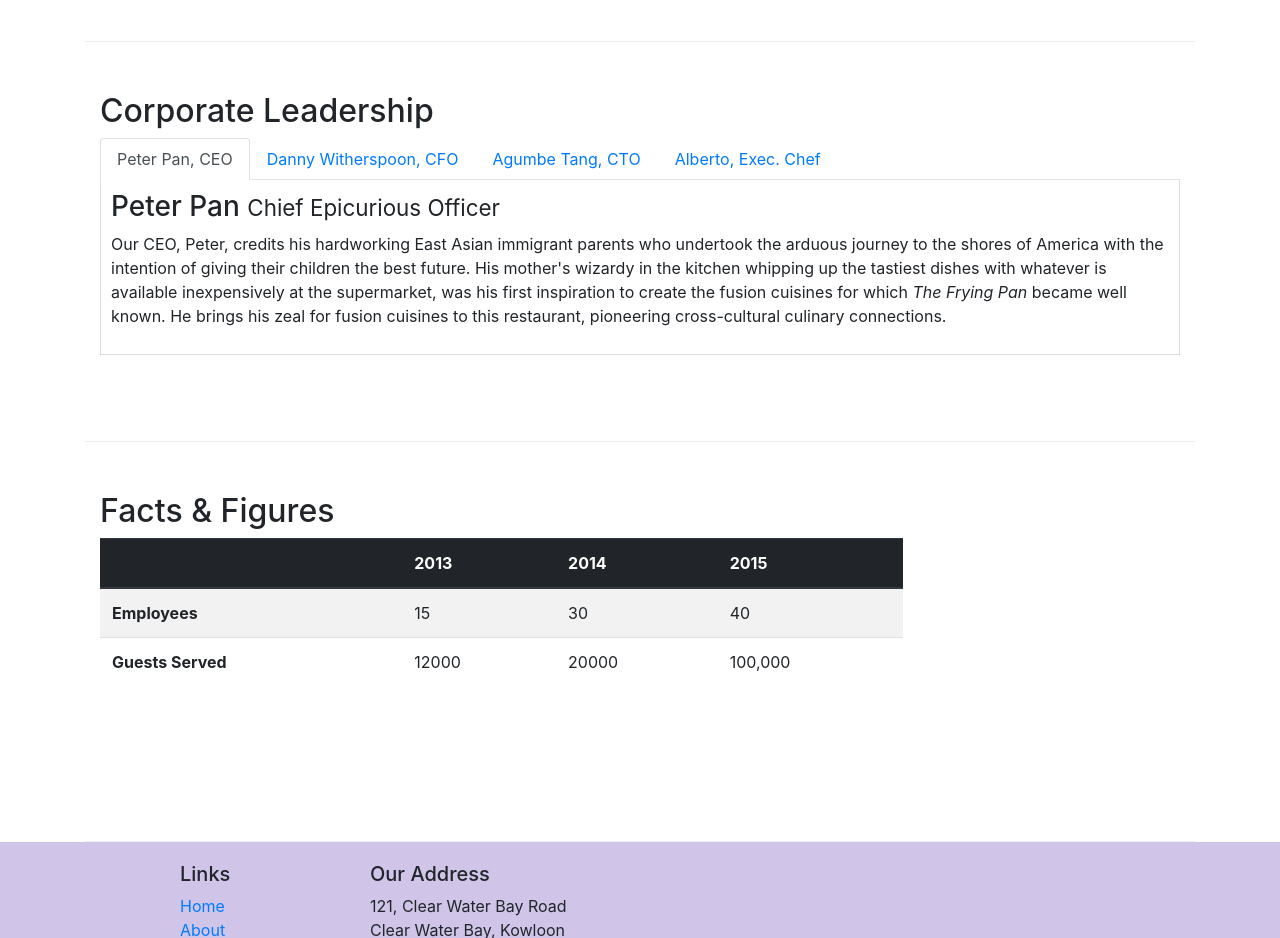
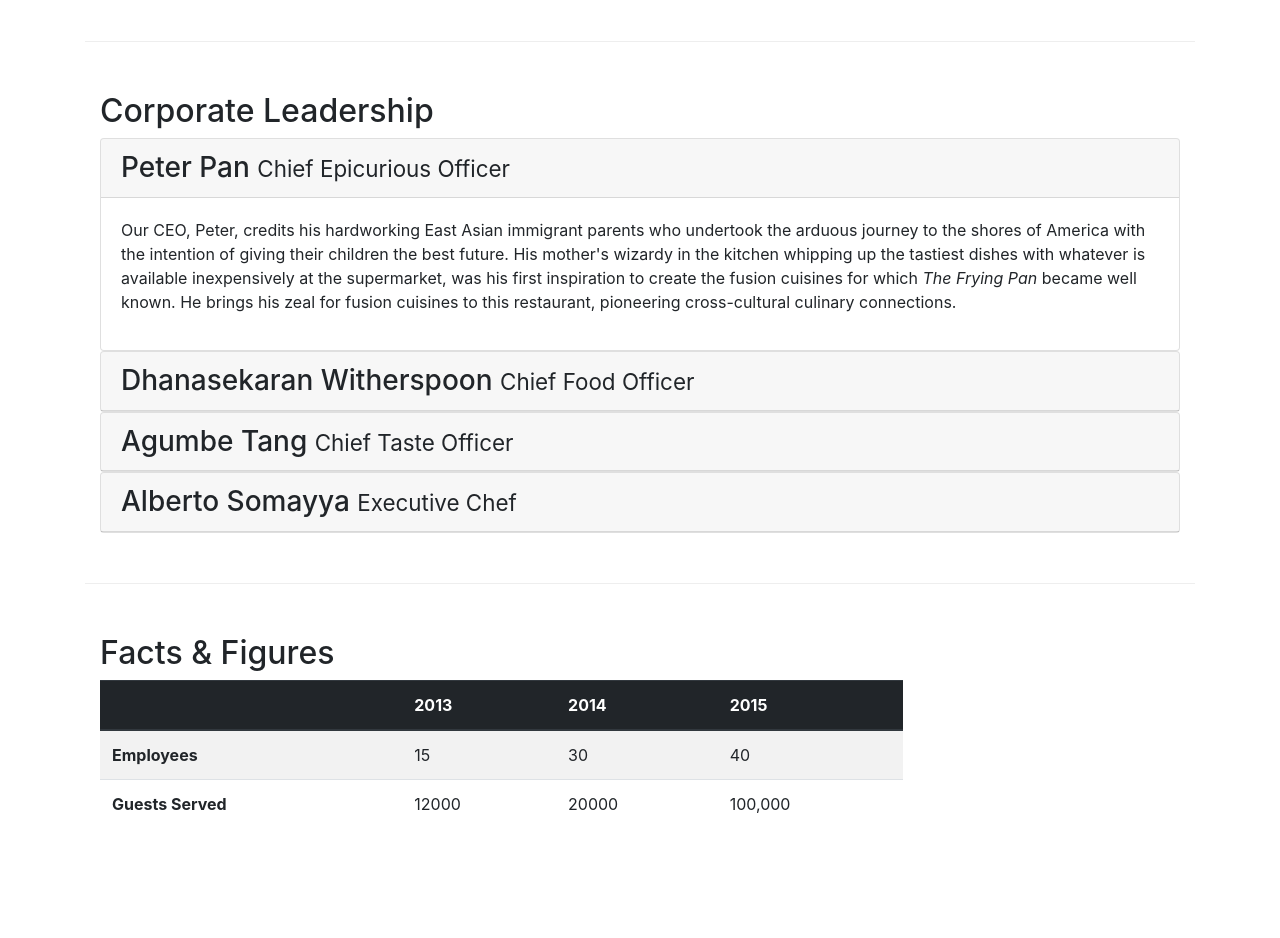
Before and after one commit to CrystalZhou0529/node-test, a website: page aboutus.html in a window 1280 px wide. Shown: the part 960-1898 px from the top of the page. Drawn offline with nearby package versions, Linux system fonts and the light colour scheme.

Commit message:
Accordion

```diff
--- a/aboutus.html
+++ b/aboutus.html
@@ -95,47 +95,74 @@
       <div class="col-12">
         <h2>Corporate Leadership</h2>
 
-        <ul class="nav nav-tabs">
-          <li class="nav-item">
-            <a href="#peter" class="nav-link active" role="tab" data-toggle="tab">Peter Pan, CEO</a>
-          </li>
-          <li class="nav-item">
-            <a href="#danny" class="nav-link" role="tab" data-toggle="tab">Danny Witherspoon, CFO</a>
-          </li>
-          <li class="nav-item">
-            <a href="#agumbe" class="nav-link" role="tab" data-toggle="tab">Agumbe Tang, CTO</a>
-          </li>
-          <li class="nav-item">
-            <a href="#alberto" class="nav-link" role="tab" data-toggle="tab">Alberto, Exec. Chef</a>
-          </li>
-        </ul>
 
-        <div class="tab-content">
-          <div role="tabpanel" class="tab-pane fade show active" id="peter">
-            <h3>Peter Pan <small>Chief Epicurious Officer</small></h3>
-            <p class="d-none d-sm-block">Our CEO, Peter, credits his hardworking East Asian immigrant parents who undertook the arduous journey to the shores of America with the intention of giving their children the best future. His mother's wizardy in the kitchen whipping up the
-              tastiest dishes with whatever is available inexpensively at the supermarket, was his first inspiration to create the fusion cuisines for which <em>The Frying Pan</em> became well known. He brings his zeal for fusion cuisines to this restaurant,
-              pioneering cross-cultural culinary connections.</p>
+
+        <div id="accordion">
+          <div class="card">
+            <div class="card-header" role="tab" id="peter-head">
+              <h3 class="mb-0"><a data-toggle="collapse" data-target="#peter">Peter Pan <small>Chief Epicurious Officer</small></a>
+              </h3>
+
+            </div>
+
+            <div role="tabpanel" class="collapse show" id="peter" data-parent="#accordion">
+              <div class="card-body">
+                <p class="d-none d-sm-block">Our CEO, Peter, credits his hardworking East Asian immigrant parents who undertook the arduous journey to the shores of America with the intention of giving their children the best future. His mother's wizardy in the kitchen whipping up
+                  the tastiest dishes with whatever is available inexpensively at the supermarket, was his first inspiration to create the fusion cuisines for which <em>The Frying Pan</em> became well known. He brings his zeal for fusion cuisines to this
+                  restaurant, pioneering cross-cultural culinary connections.</p>
+              </div>
+
+            </div>
           </div>
 
-          <div role="tabpanel" class="tab-pane fade" id="danny">
-            <h3>Dhanasekaran Witherspoon <small>Chief Food Officer</small></h3>
-            <p class="d-none d-sm-block">Our CFO, Danny, as he is affectionately referred to by his colleagues, comes from a long established family tradition in farming and produce. His experiences growing up on a farm in the Australian outback gave him great appreciation for varieties
-              of food sources. As he puts it in his own words, <em>Everything that runs, wins, and everything that stays, pays!</em></p>
-
+          <div class="card">
+            <div class="card-header" role="tab" id="dannyhead">
+              <h3 class="mb-0">
+                <a class="collapsed" data-toggle="collapse" data-target="#danny">
+                Dhanasekaran Witherspoon <small>Chief Food Officer</small>
+                </a>
+              </h3>
+            </div>
+            <div class="collapse" id="danny" data-parent="#accordion">
+              <div class="card-body">
+                <p class="d-none d-sm-block">Our CFO, Danny, as he is affectionately referred to by his colleagues, comes from a long established family tradition in farming and produce. His experiences growing up on a farm in the Australian outback gave him great appreciation for
+                  varieties of food sources. As he puts it in his own words, <em>Everything that runs, wins, and everything that stays, pays!</em>
+                </p>
+              </div>
+            </div>
+          </div>
+          <div class="card">
+            <div class="card-header" role="tab" id="agumbehead">
+              <h3 class="mb-0">
+                <a class="collapsed" data-toggle="collapse" data-target="#agumbe">
+                Agumbe Tang <small>Chief Taste Officer</small>
+                </a>
+              </h3>
+            </div>
+            <div class="collapse" id="agumbe" data-parent="#accordion">
+              <div class="card-body">
+                <p class="d-none d-sm-block">Blessed with the most discerning gustatory sense, Agumbe, our CTO, personally ensures that every dish that we serve meets his exacting tastes. Our chefs dread the tongue lashing that ensues if their dish does not meet his exacting standards.
+                  He lives by his motto, <em>You click only if you survive my lick.</em></p>
+                </p>
+              </div>
+            </div>
+          </div>
+          <div class="card">
+            <div class="card-header" role="tab" id="albertohead">
+              <h3 class="mb-0">
+                <a class="collapsed" data-toggle="collapse" data-target="#alberto">
+                Alberto Somayya <small>Executive Chef</small>
+                </a>
+              </h3>
+            </div>
+            <div class="collapse" id="alberto" data-parent="#accordion">
+              <div class="card-body">
+                <p class="d-none d-sm-block">Award winning three-star Michelin chef with wide International experience having worked closely with whos-who in the culinary world, he specializes in creating mouthwatering Indo-Italian fusion experiences. He says, <em>Put together the cuisines from the two craziest cultures, and you get a winning hit! Amma Mia!</em>
+                </p>
+              </div>
+            </div>
           </div>
 
-          <div role="tabpanel" class="tab-pane fade" id="agumbe">
-            <h3>Agumbe Tang <small>Chief Taste Officer</small></h3>
-            <p class="d-none d-sm-block">Blessed with the most discerning gustatory sense, Agumbe, our CTO, personally ensures that every dish that we serve meets his exacting tastes. Our chefs dread the tongue lashing that ensues if their dish does not meet his exacting standards.
-              He lives by his motto, <em>You click only if you survive my lick.</em></p>
-
-          </div>
-
-          <div role="tabpanel" class="tab-pane fade" id="alberto">
-            <h3>Alberto Somayya <small>Executive Chef</small></h3>
-            <p class="d-none d-sm-block">Award winning three-star Michelin chef with wide International experience having worked closely with whos-who in the culinary world, he specializes in creating mouthwatering Indo-Italian fusion experiences. He says, <em>Put together the cuisines from the two craziest cultures, and you get a winning hit! Amma Mia!</em></p>
-          </div>
         </div>
 
       </div>
```
